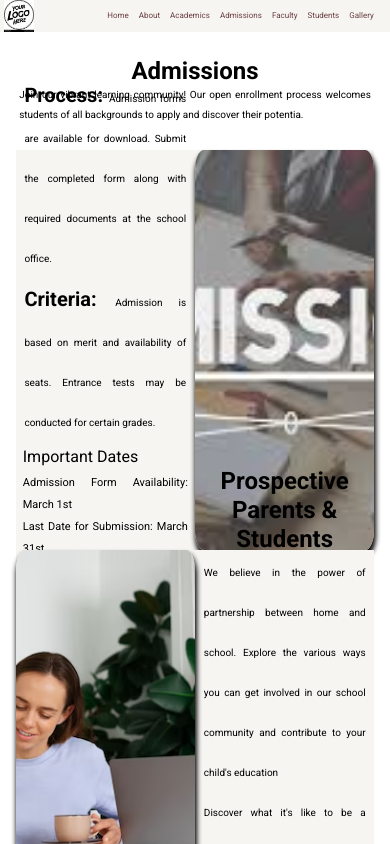
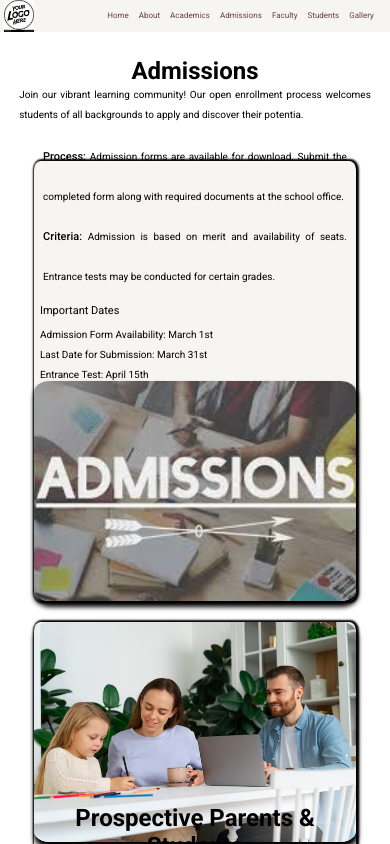
Before and after one commit to adityakamodiya/School-website, a React (Vite) app: page /Admissions in a window 390 px wide. Shown: the top 844 px of the page. Built offline with nearby package versions, Linux system fonts and the light colour scheme; a web font is replaced by a local one.

Commit message:
Update admissions.css

```diff
--- a/src/Component Css/admissions.css
+++ b/src/Component Css/admissions.css
@@ -66,3 +66,39 @@ div p span{
 font-weight: 600;
 font-size: 20px;
 }
+
+@media screen and (max-width:500px) {
+    .bottomimg {
+        height: 300px;
+    }
+    .admission-row1, .admission-row2 {
+        flex-direction: column;
+        border-radius: 2%;
+        box-shadow: 1px 0px 2px 2px;
+        margin: 3% 0;
+        height: 440px;
+        width: 90%;
+    }
+    .admission-row1 div, .admission-row2 div {
+                width: 100%;
+        height: 50%;
+
+    }
+    div p span {
+        font-weight: 500;
+        font-size: 11px;
+    }
+    .admission-row1-left span  {
+        font-size: 11px;
+    }
+    ul li {
+        font-size: 10px;
+        line-height: 200%;
+        list-style: none;
+    }
+    .admission-row2 .admission-row2-right  p{
+
+            line-height: 31px;
+
+    }
+}
```
